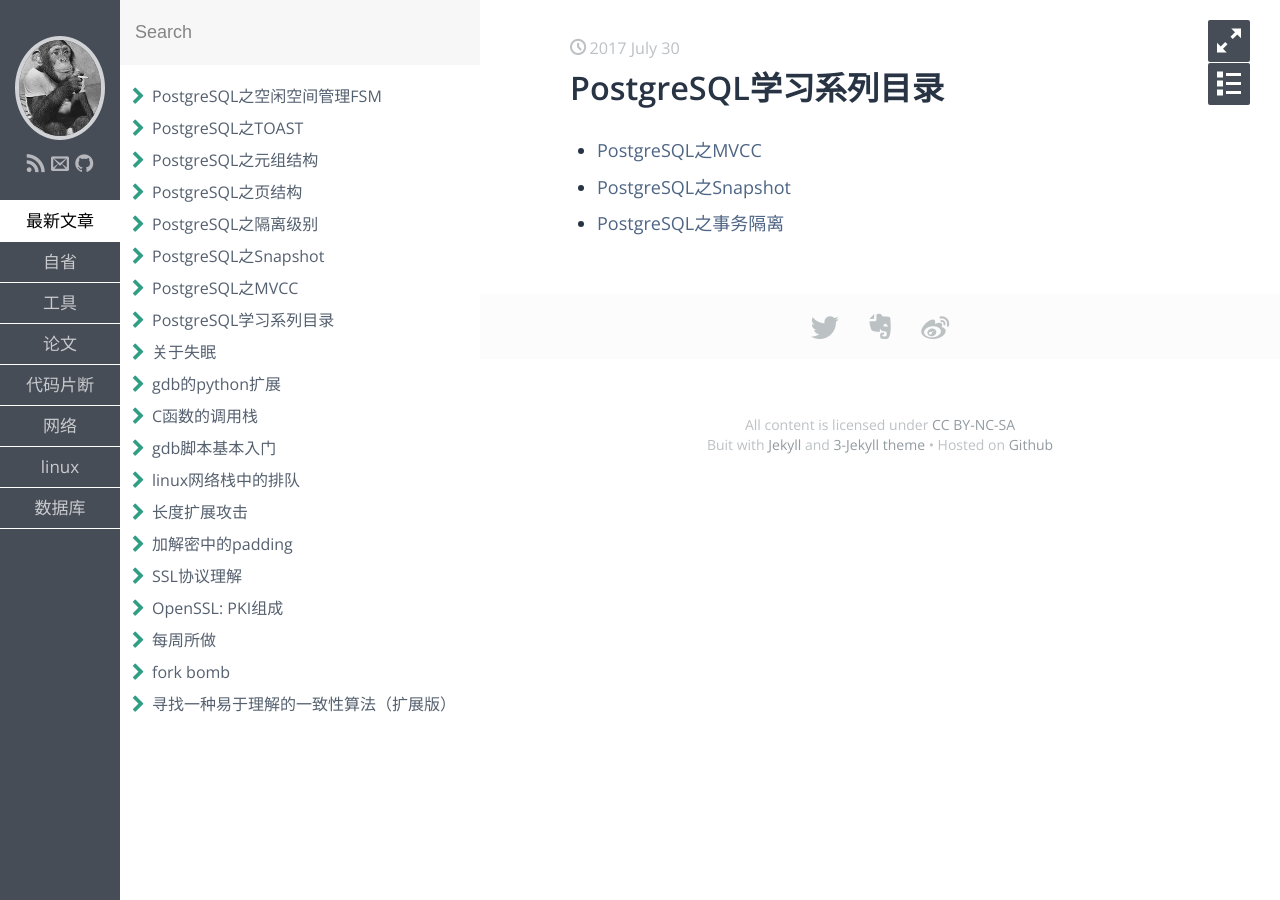
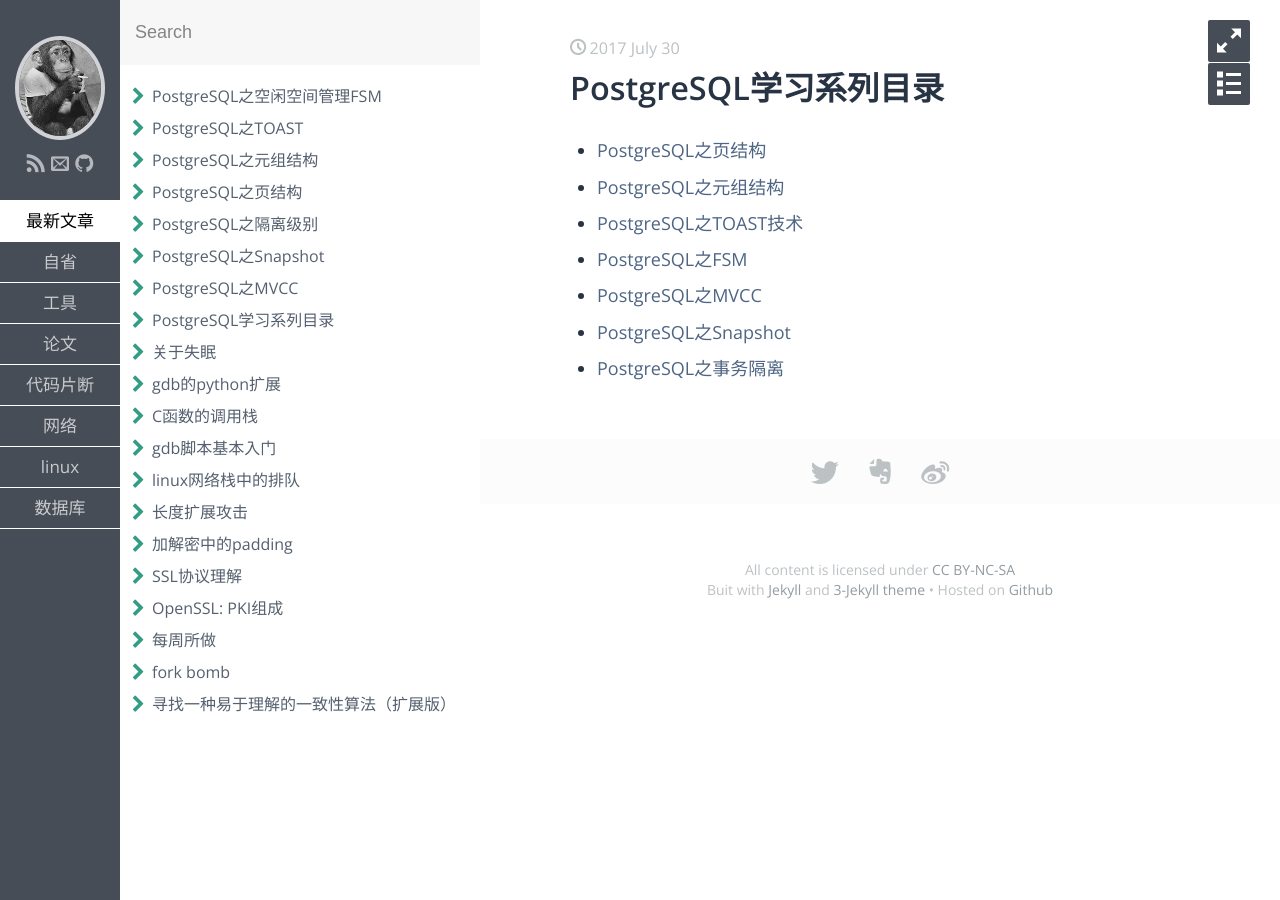
Before and after one commit to feelkill/feelkill.github.io, a Jekyll site: the page built from _posts/database/2017-07-30-pg-main-entry.md, in a window 1280 px wide. Built offline with Jekyll 4.4.1, drawn with Linux system fonts in a browser that asks for light colours; some web fonts are replaced.

Commit message:
更新总目录

```diff
--- a/_posts/database/2017-07-30-pg-main-entry.md
+++ b/_posts/database/2017-07-30-pg-main-entry.md
@@ -6,6 +6,10 @@ category: 数据库
 keywords: PostgreSQL,
 ---
 
+* [PostgreSQL之页结构](/2017/08/18/pg-page-struct.html)
+* [PostgreSQL之元组结构](/2017/08/23/pg-tuple-struct.html)
+* [PostgreSQL之TOAST技术](/2017/08/26/pg-toast.html)
+* [PostgreSQL之FSM](/2017/08/27/pg-fsm.html)
 * [PostgreSQL之MVCC](/2017/08/01/pg-mvcc.html)
 * [PostgreSQL之Snapshot](/2017/08/02/pg-snapshot.html)
 * [PostgreSQL之事务隔离](/2017/08/05/pg-trans-level.html)
```
